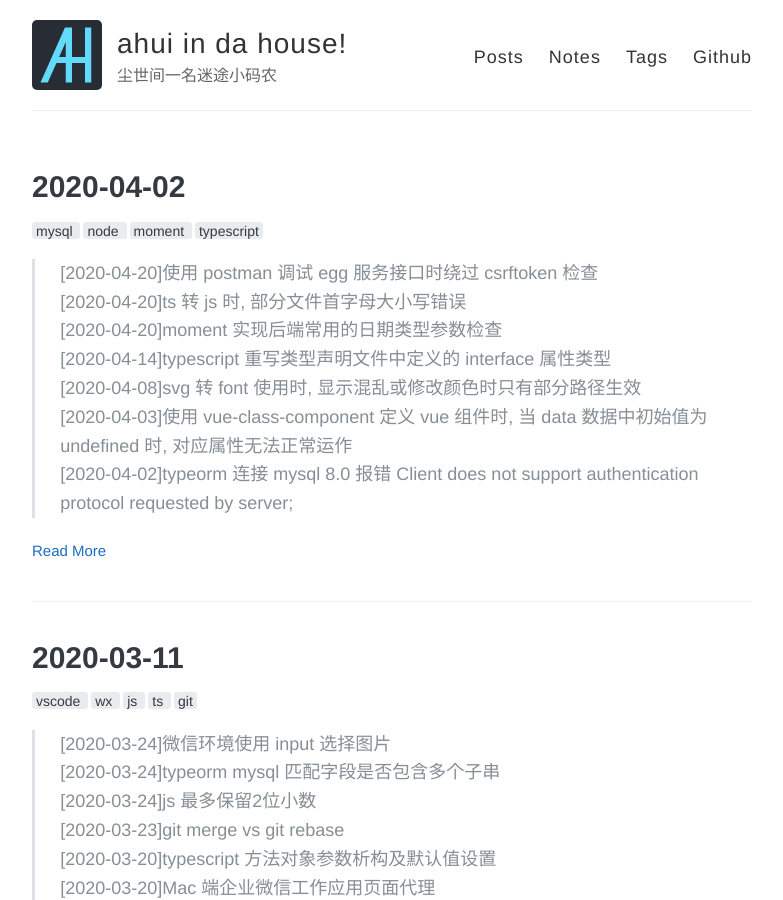
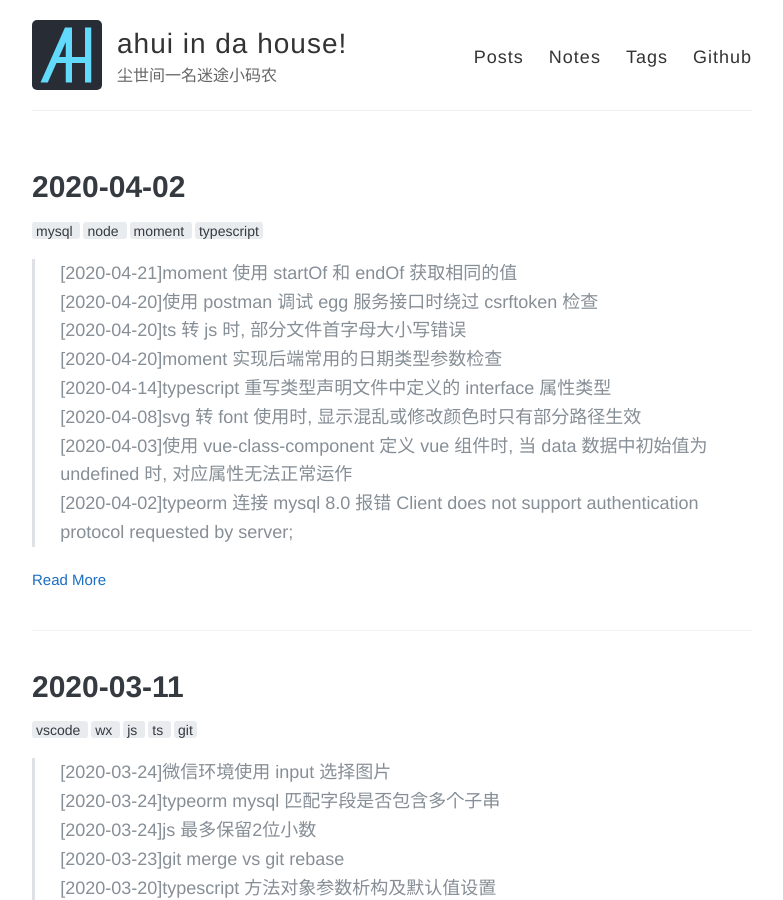
Before and after one commit to funkyLover/blog, a Jekyll site: the page built from notes/index.html, in a window 1280 px wide and 900 px high. Shown: the whole window, without its empty margins (248-1031 px from the left). Built offline with Jekyll 4.4.1, drawn with Linux system fonts in a browser that asks for light colours; the list of posts is cut into pages by our own code; some of the changed lines change nothing that is shown.

Commit message:
add note;

````diff
--- a/notes/_posts/2020-04-02-notes.md
+++ b/notes/_posts/2020-04-02-notes.md
@@ -7,6 +7,7 @@
 share: true
 ---
 
+> [2020-04-21]moment 使用 startOf 和 endOf 获取相同的值 <br>
 > [2020-04-20]使用 postman 调试 egg 服务接口时绕过 csrftoken 检查 <br>
 > [2020-04-20]ts 转 js 时, 部分文件首字母大小写错误 <br>
 > [2020-04-20]moment 实现后端常用的日期类型参数检查  <br>
@@ -14,6 +15,31 @@
 > [2020-04-08]svg 转 font 使用时, 显示混乱或修改颜色时只有部分路径生效 <br>
 > [2020-04-03]使用 vue-class-component 定义 vue 组件时, 当 data 数据中初始值为 undefined 时, 对应属性无法正常运作 <br>
 > [2020-04-02]typeorm 连接 mysql 8.0 报错 Client does not support authentication protocol requested by server; <br>
+
+##### [2020-04-21]moment 使用 startOf 和 endOf 获取相同的值
+
+```js
+const day = moment(date);
+const dayBgn = day.startOf('day');
+const dayEnd = day.startOf('day');
+
+console.log(dayBgn === dayEnd); // true
+```
+
+这里比较下两个值其实就可以知道, 其实 `startOf` 和 `dayEnd` 两个方法是改变了 `day` 的值并返回
+
+所以上面例子中 `day` 和 `dayBgn` 和 `dayEnd` 其实都是同一个引用
+
+不确定 `moment` 有多少个 api 都是这种模式, 之前以为都是返回一个新的 moment 对象, 以后使用 moment 要更加注意这个问题才行
+
+正确的用法如下
+
+```js
+const dayBgn = moment(date).startOf('day');
+const dayEnd = moment(date).startOf('day');
+
+console.log(dayBgn === dayEnd); // false
+```
 
 ##### [2020-04-20]使用 postman 调试 egg 服务接口时绕过 csrftoken 检查
 
````
